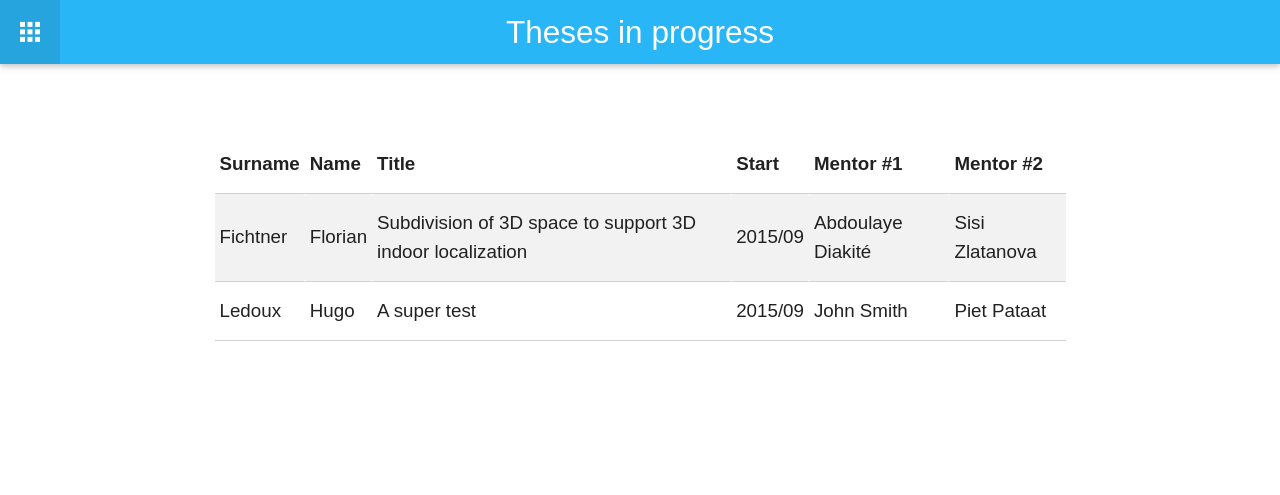
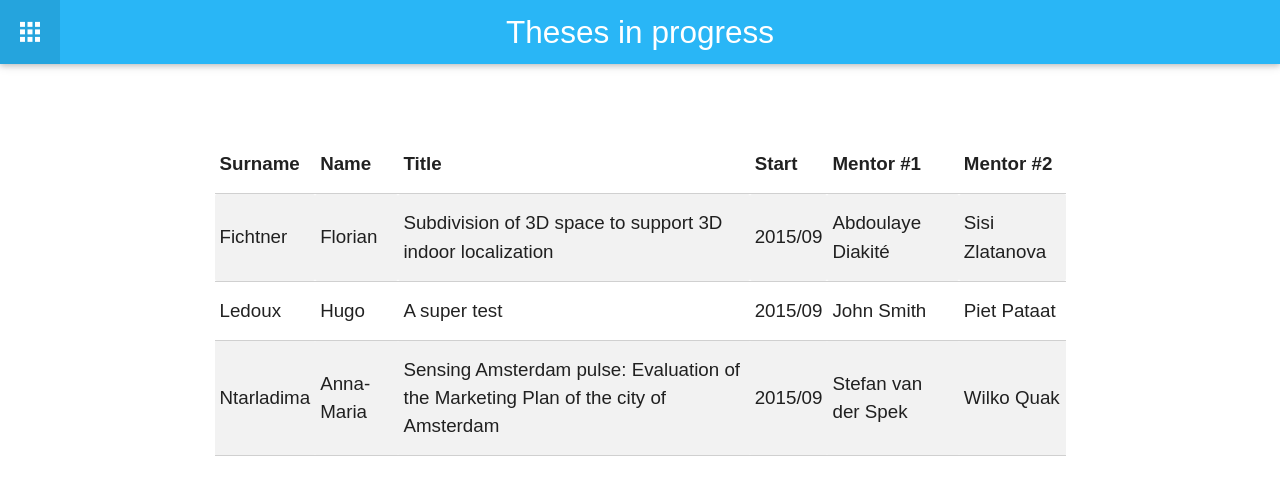
Before and after one commit to tudelft3d/geo2020, a Jekyll site: the page built from inprogress/index.md, in a window 1280 px wide. Shown: the top 495 px of the page. Built offline with Jekyll 4.4.1, drawn with Linux system fonts in a browser that asks for light colours; nearby versions of some CDN libraries.

Commit message:
Ntarladima project

```diff
--- a/_data/students_current.yml
+++ b/_data/students_current.yml
@@ -9,6 +9,16 @@
   mentor2: Sisi Zlatanova
   objective: "Research about how to subdivide a 3D and semantically enriched static model to map a 3D coordinate acquired from Quuppa tags to an object."
 
+- surname: Ntarladima
+  name: Anna-Maria
+  title: "Sensing Amsterdam pulse: Evaluation of the Marketing Plan of the city of Amsterdam"
+  start: 2015/09
+  mentor1: Stefan van der Spek
+  mentor2: Wilko Quak
+  company: KPMG
+  objective: "n this project big data should be managed which derive from mobile tracking of the visitors and residents and tweets after filtering. this datasets will be used in order to evaluate the Marketing Plan of Amsterdam which was launched 10 years ago."
+
+
 - surname: Ledoux
   name: Hugo
   title: A super test
```
